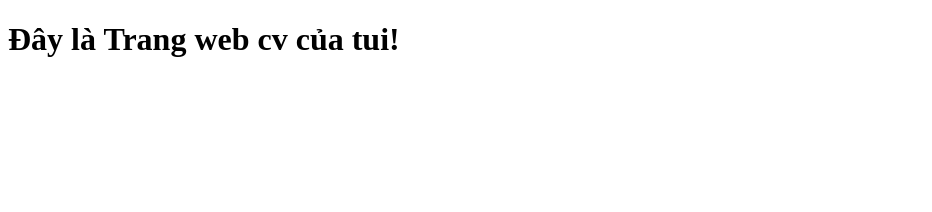
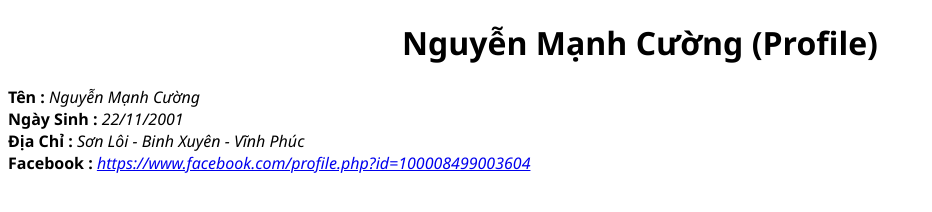
Before and after one commit to NguyenManhCuongKawoa/NguyenManhCuongKawoa.github.io, a plain HTML site: page index.html in a window 1280 px wide. Shown: the whole page, without its empty margins (0-932 px from the left). Drawn offline with Linux system fonts and the light colour scheme.

Commit message:
Them 2 File Chinh Cua Trang Web

```diff
--- a/index.html
+++ b/index.html
@@ -4,8 +4,22 @@
     <meta charset="UTF-8">
     <meta name="viewport" content="width=device-width, initial-scale=1.0">
     <title>Profile</title>
+    <link rel="stylesheet" href="index_CSS.css">
 </head>
 <body>
-    <h1>Đây là Trang web cv của tui!</h1>
+    <h1>Nguyễn Mạnh Cường (Profile)</h1>
+
+    <div class = "ThongTin">
+        <b>Tên : </b> <i> Nguyễn Mạnh Cường</i>
+    </div>
+    <div class = "ThongTin">
+        <b>Ngày Sinh : </b> <i> 22/11/2001</i>
+    </div>
+    <div class = "ThongTin">
+        <b>Địa Chỉ : </b> <i> Sơn Lôi - Binh Xuyên - Vĩnh Phúc</i>
+    </div>
+    <div class = "ThongTin">
+        <b>Facebook : </b> <i> <a href="https://www.facebook.com/profile.php?id=100008499003604">https://www.facebook.com/profile.php?id=100008499003604</a></i>
+    </div>
 </body>
 </html>
--- a/index_CSS.css
+++ b/index_CSS.css
@@ -0,0 +1,6 @@
+body {
+    font-family: "segoe ui";
+}
+h1 {
+    text-align:  center;
+}
```
